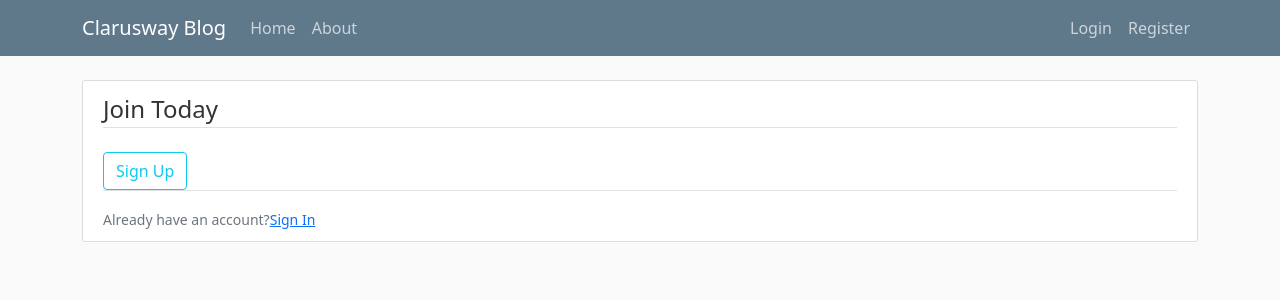
After one commit to klcysn/django_blog_2, a Django app: page /users/register/ in a window 1280 px wide. The commit adds this page. Shown: the top 300 px of the page. Run offline with Django 3.2, Linux system fonts and the light colour scheme; some libraries are stand-ins or nearby versions.

Commit message:
Add register page

```diff
--- a/src/templates/navbar.html
+++ b/src/templates/navbar.html
@@ -19,7 +19,7 @@
                     <a class="nav-item nav-link" href="{% url 'blog:create' %}">New Post</a>
                     {% else %}
                     <a class="nav-item nav-link" href="#">Login</a>
-                    <a class="nav-item nav-link" href="#">Register</a>
+                    <a class="nav-item nav-link" href="{% url 'register' %}">Register</a>
                     {% endif %}
                 </div>
             </div>
--- a/src/users/forms.py
+++ b/src/users/forms.py
@@ -1,9 +1,29 @@
 from django import forms
 from django.contrib.auth.models import User
 from django.contrib.auth.forms import UserCreationForm
+from .models import Profile
 
 
 class RegistrationForm(UserCreationForm):
+    email = forms.EmailField()
     class Meta:
         model = User
-        field = ("username", "email")
+        fields = ("username", "email")
+
+    def clean_email(self):
+        email = self.cleaned_data["email"]
+        if User.objects.filter(email=email).exists():
+            raise forms.ValidationError("Please use another Email, that one already taken")
+        return email
+
+class ProfileUpdateForm(forms.ModelForm):
+
+    class Meta:
+        model = Profile
+        fields = ("image", "bio")
+
+class UserUpdateForm(forms.ModelForm):
+
+    class Meta:
+        model = User
+        fields = ("username", "email")
--- /dev/null
+++ b/src/users/templates/users/register.html
@@ -0,0 +1,22 @@
+{% extends 'base.html' %} {% block title %}Register{% endblock %}
+{% load crispy_forms_tags %}
+{% block content %}
+<div class="content-section">
+    <form action="" method="post">
+        {% csrf_token %}
+        <fieldset class="form-group">
+            <legend class="border-bottom mb-4">Join Today</legend>
+            {{ form|crispy }}
+        </fieldset>
+        <div class="form-group">
+            <button class="btn btn-outline-info" type="submit">Sign Up</button>
+        </div>
+    </form>
+    <div class="border-top pt-3">
+        <small class="text-muted">
+            Already have an account?<a class="ml-2" href="#">Sign In</a>
+        </small>
+    </div>
+
+</div>
+{% endblock %}
--- a/src/users/urls.py
+++ b/src/users/urls.py
@@ -1,6 +1,8 @@
 from django.urls import path
 from django.contrib.auth import views as auth_views
+from .views import register
 
 urlpatterns = [
-    path('login/', auth_views.LoginView.as_view(), name="login"),
+    # path('login/', auth_views.LoginView.as_view(), name="login"),
+    path("register/", register, name="register")
 ]
--- a/src/users/views.py
+++ b/src/users/views.py
@@ -1,3 +1,17 @@
-from django.shortcuts import render
+from django.shortcuts import render, redirect
+from .forms import RegistrationForm, UserUpdateForm, ProfileUpdateForm
 
-# Create your views here.
+
+def register(request):
+    form = RegistrationForm(request.POST or None)
+
+    if form.is_valid():
+        form.save()
+        # return redirect("login")
+    context = {
+        "form": form
+    }
+    return render(request, "users/register.html")
+
+def profile(request):
+    user_form = UserUpdateForm(request.POST or None, instance=request.user)
```
Also changed, not shown: src/users/models.py (line endings or trailing spaces).
